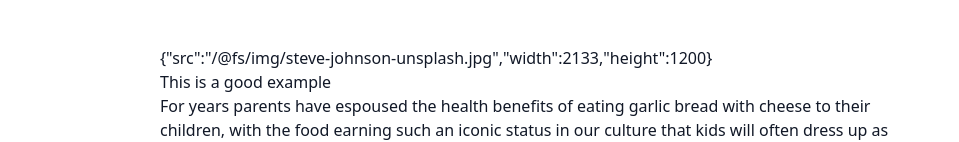
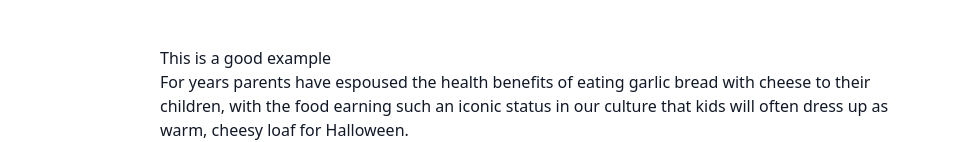
Before and after one commit to dazuaz/responsive-loader-example, a Next.js app: page /responsive-img in a window 1280 px wide. Shown: the part 506-648 px from the top of the page, without its empty margins (96-1055 px from the left). Built offline with nearby package versions, Linux system fonts and the light colour scheme.

Commit message:
webpack 5

```diff
--- a/next.config.js
+++ b/next.config.js
@@ -14,7 +14,6 @@ module.exports = withBundleAnalyzer({
           loader: "responsive-loader",
           options: {
             adapter: require("responsive-loader/sharp"),
-            sizes: [500, 750, 1000],
             publicPath: "/_next",
             name: "static/media/[hash]-[width].[ext]",
           },
--- a/pages/index.js
+++ b/pages/index.js
@@ -1,6 +1,7 @@
 import Layout from "components/Layout";
-import responsiveImage from "img/steve-johnson-unsplash.jpg?resize&sizes[]=375,sizes[]=750,sizes[]=1125,sizes[]=1500,sizes[]=2000,sizes[]=2500,sizes[]=3000";
-import responsiveImageWebp from "img/steve-johnson-unsplash.jpg?resize&{sizes:[375,750,1125,1500,2000,2500,3000], format:'webp', quality: 60}";
+import responsiveImage from "img/steve-johnson-unsplash.jpg?sizes[]=375,sizes[]=750,sizes[]=1125,sizes[]=1500,sizes[]=2000,sizes[]=2500,sizes[]=3000";
+import responsiveImageWebp from "img/steve-johnson-unsplash.jpg?{sizes:[375,750,1125,1500,2000,2500,3000], format:'webp', quality: 60}";
+import responsiveImageAvif from "img/steve-johnson-unsplash.jpg?sizes[]=375,sizes[]=750,sizes[]=1125,sizes[]=1500,sizes[]=2000,sizes[]=2500,sizes[]=3000&format=avif&quality=50";
 import Image from "next/image";
 
 // NetxJS as custom loader
@@ -17,6 +18,7 @@ const Index = () => (
         height={responsiveImage.height}
       />
       <picture>
+        <source srcSet={responsiveImageAvif.srcSet} type="image/avif" />
         <source srcSet={responsiveImageWebp.srcSet} type="image/webp" />
         <img
           src={responsiveImage.src}
--- a/pages/responsive-img.js
+++ b/pages/responsive-img.js
@@ -23,7 +23,6 @@ const ResponsiveImage = () => (
         />
       </div>
       <div className="px-4 py-8 max-w-3xl mx-auto sm:px-6 md:px-0 sm:py-10 lg:max-w-4xl lg:py-12 ">
-        <div>{JSON.stringify(responsiveImage, 2, null)}</div>
         <article className="prose lg:prose-xl">
           <h1>This is a good example</h1>
           <p>
```
